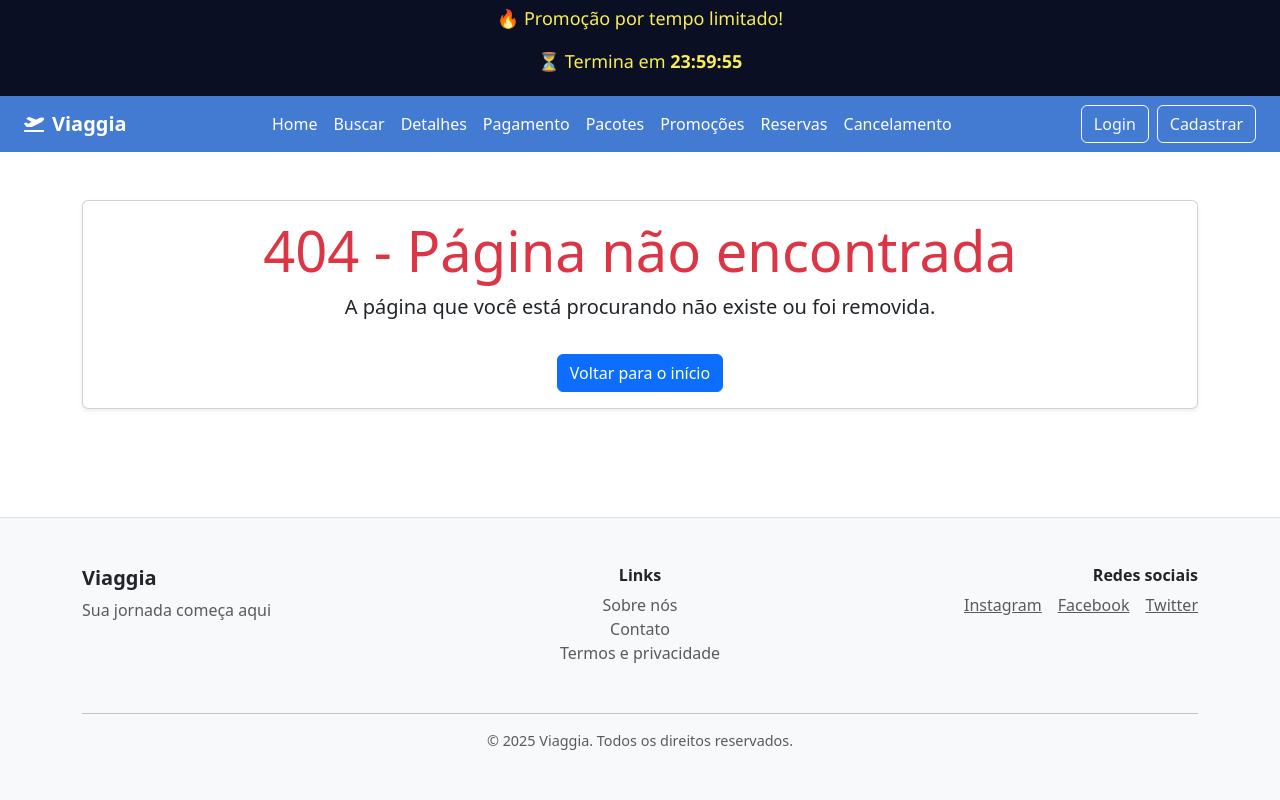
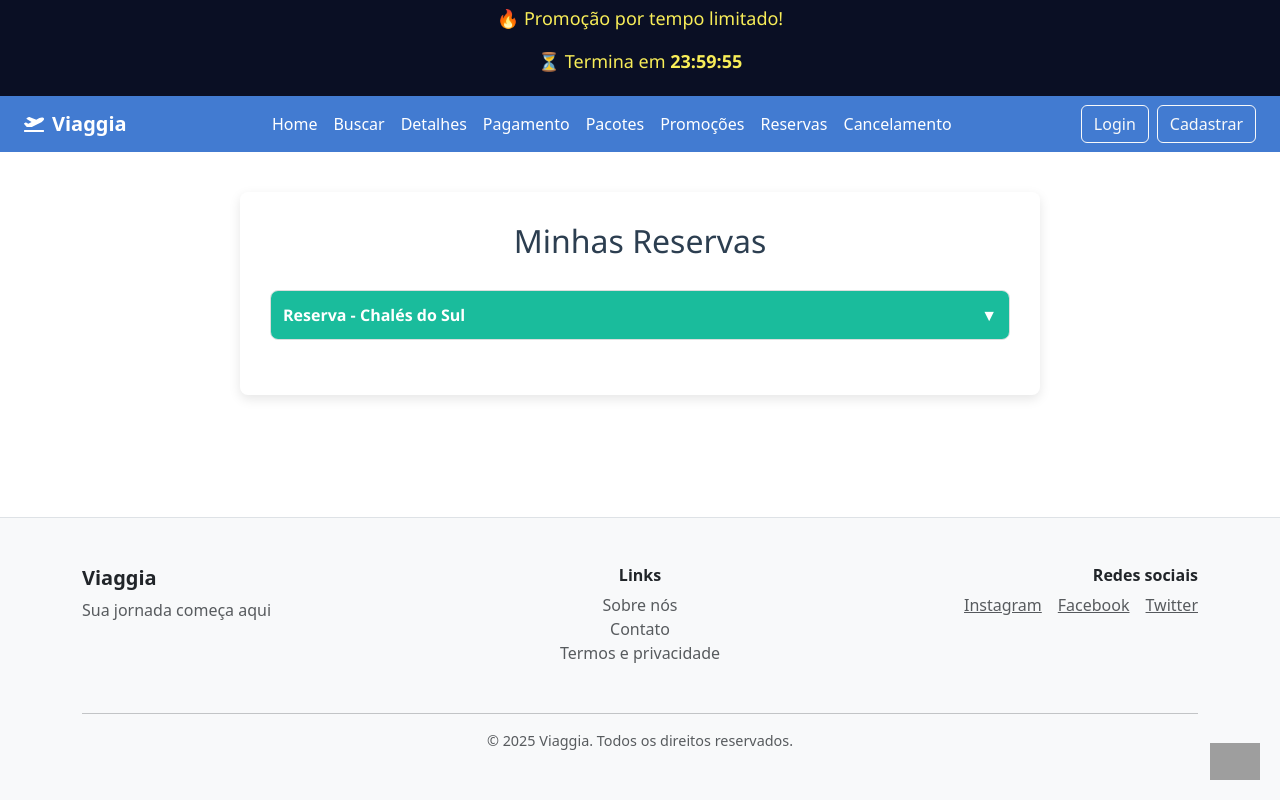
Before and after one commit to Viaggia/viaggia-front, a React (Vite) app: page /my-reservations in a window 1280 px wide. Built offline with nearby package versions, Linux system fonts and the light colour scheme; grey boxes are pictures that could not be loaded.

Commit message:
fix(cancel-reservation and my-reservations pages)

```diff
--- a/src/pages/Cancellation/Cancellationpag.tsx
+++ b/src/pages/CancelReservation/CancelReservation.tsx
@@ -1,7 +1,7 @@
 import React, { useState } from 'react';
-import './cancellationpag.css';
+import './CancelReservation.css';
 
-const CancellationPag: React.FC = () => {
+const CancelReservation: React.FC = () => {
   const [showPopup, setShowPopup] = useState(false);
 
   const reserva = {
@@ -58,4 +58,4 @@ const CancellationPag: React.FC = () => {
   );
 };
 
-export default CancellationPag;
+export default CancelReservation;
--- a/src/pages/Reserve/ReservePag.tsx
+++ b/src/pages/MyReservations/MyReservations.tsx
@@ -1,8 +1,8 @@
 import React, { useState } from 'react';
 import { useNavigate } from 'react-router-dom';
-import './reservepag.css';
+import './MyReservations.css';
 
-interface Reserva {
+interface Reservation {
   id: string;
   titular: string;
   telefone: string;
@@ -15,7 +15,7 @@ interface Reserva {
   valoresServicos: number;
 }
 
-const reservas: Reserva[] = [
+const reservas: Reservation[] = [
   {
     id: 'reserva1',
     titular: 'João Silva',
@@ -28,12 +28,11 @@ const reservas: Reserva[] = [
     servicos: ['Café da manhã (+R$40/dia)', 'Massagem (+R$120)'],
     valoresServicos: 240,
   },
-  // Adicione mais reservas aqui
 ];
 
 const diaria = 200;
 
-const ReservePag: React.FC = () => {
+const MyReservations: React.FC = () => {
   const [detalheAberto, setDetalheAberto] = useState<string | null>(null);
   const navigate = useNavigate();
 
@@ -98,4 +97,4 @@ const ReservePag: React.FC = () => {
   );
 };
 
-export default ReservePag;
+export default MyReservations;
--- a/src/pages/Payment/PaymentPending.tsx
+++ b/src/pages/Payment/PaymentPending.tsx
@@ -1,7 +1,7 @@
 import { FaExclamationTriangle } from 'react-icons/fa';
 import 'bootstrap/dist/css/bootstrap.min.css';
 
-function PaymentPeding() {
+function PaymentPending() {
   return (
     <div className="container mt-5 pb-5">
       <div className="row justify-content-center">
@@ -48,4 +48,4 @@ function PaymentPeding() {
   );
 }
 
-export default PaymentPeding;
+export default PaymentPending;
--- a/src/routes/Router/AppRoutes.tsx
+++ b/src/routes/Router/AppRoutes.tsx
@@ -13,10 +13,10 @@ import NewPassword from '../../pages/Recovery/NewPassword'
 import Packages from '../../pages/Packages/Packages'
 import AuthSuccess from '../../pages/AuthSuccess/AuthSuccess'
 import Promotion from '../../pages/Promotion/Promotion'
-import ReservePag from '../../pages/Reserve/ReservePag'
-import CancellationPag from '../../pages/Cancellation/Cancellationpag'
 import PaymentPeding from '../../pages/Payment/PaymentPending'
 import PaymentConfirmed from '../../pages/Payment/PaymentConfirmed'
+import MyReservations from '../../pages/MyReservations/MyReservations'
+import CancelReservation from '../../pages/CancelReservation/CancelReservation'
 
 
 
@@ -28,8 +28,8 @@ function AppRoutes() {
       <Route path="/login" element={<Login />} />
       <Route path="/register" element={<Register />} />
       <Route path="/details" element={<Details />} />
-      <Route path="/reservepag" element={<ReservePag />} />
-      <Route path="/cancellationpag" element={<CancellationPag />} />
+      <Route path="/my-reservations" element={<MyReservations />} />
+      <Route path="/cancel-reservation" element={<CancelReservation />} />
       <Route path="/payment" element={<Payment />} />
       <Route path='/recovery' element={<Recovery />} />
       <Route path='/recovery/token' element={<TokenVerification />} />
@@ -40,7 +40,7 @@ function AppRoutes() {
       <Route path="/auth-success" element={<AuthSuccess />} />
 
       <Route path="/promotion" element={<Promotion />} />
-      <Route path='/paymentpeding' element={<PaymentPeding/>}/>
+      <Route path='/paymentpending' element={<PaymentPeding/>}/>
       <Route path='/paymentconfirmed' element={<PaymentConfirmed/>}/>
     </Routes>
   )
```
Also changed, not shown: src/pages/CancelReservation/CancelReservation.css (renamed from src/pages/Cancellation/Cancellationpag.css), src/pages/MyReservations/MyReservations.css (renamed from src/pages/Reserve/ReservePag.css).
